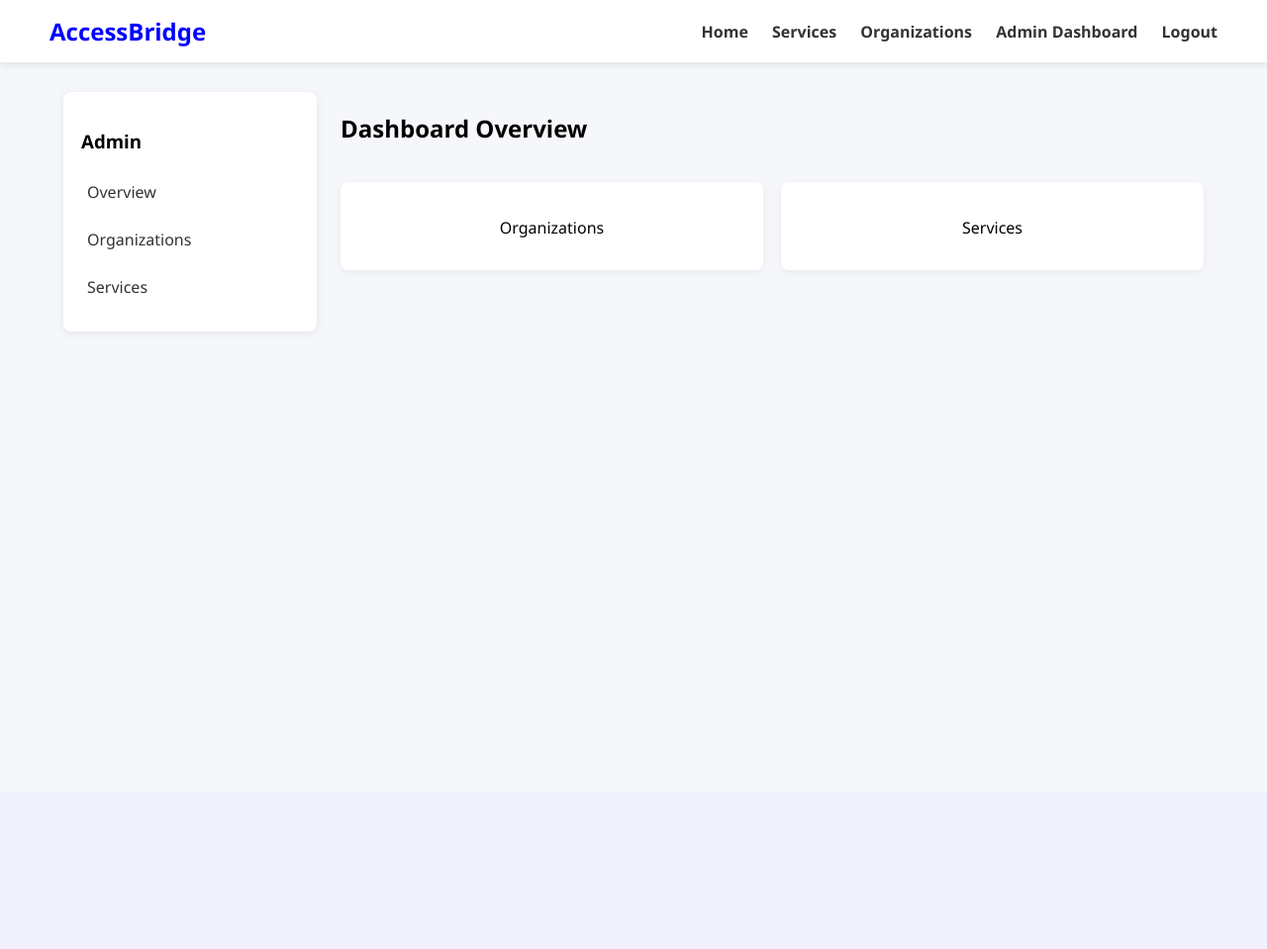
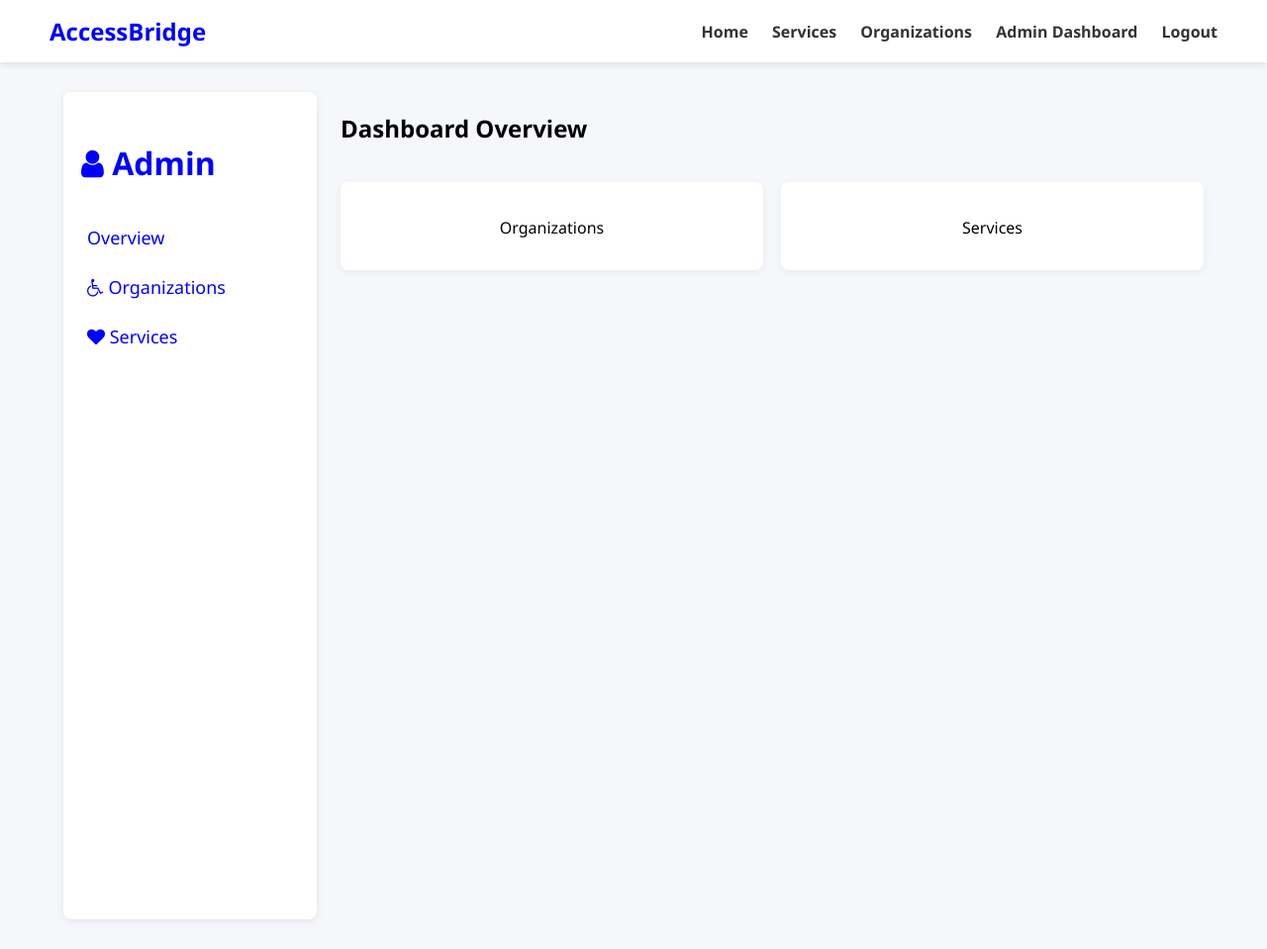
Before and after one commit to aganyo360/Access-Bridge, a Django app: page /dashboard/admin/ in a window 1280 px wide. Shown: the whole page at 99% size. Before the commit the page ends 338 px from the top, so only its background shows below. Run offline with Django 4.2, Linux system fonts and the light colour scheme; a user stored in the database is signed in.

Commit message:
update admin style

```diff
--- a/dashboard/templates/dashboard/base_dashboard.html
+++ b/dashboard/templates/dashboard/base_dashboard.html
@@ -5,7 +5,7 @@
 {% block content %}
 <style>
 .dashboard-wrap { display:flex; gap:24px; width:90%; max-width:1200px; margin:30px auto; }
-.sidebar { width: 220px; background:white; border-radius:8px; padding:18px; box-shadow:0 2px 8px rgba(0,0,0,0.08); }
+.sidebar { width: 220px; background:white; border-radius:8px; padding:18px; box-shadow:0 2px 8px rgba(0,0,0,0.08); height: 100vh; }
 .sidebar a { display:block; color:#333; padding:10px 6px; text-decoration:none; border-radius:6px; margin-bottom:6px; }
 .sidebar a.active { background:#2c7be5; color:white; }
 .main { flex:1; }
@@ -16,16 +16,19 @@
 .btn { padding:8px 12px; background:#2c7be5; color:white; border-radius:6px; text-decoration:none; }
 .btn-danger { background:#d9534f; }
 .form-row { margin-bottom:12px; }
+.edit-btn{color: white; background-color: green; }
 .form-row label { display:block; margin-bottom:6px; font-weight:600; }
 .form-row input, .form-row textarea, .form-row select { width:100%; padding:8px; border-radius:6px; border:1px solid #ccc; }
 </style>
 
 <div class="dashboard-wrap">
     <aside class="sidebar">
-        <h3>Admin</h3>
-        <a href="{% url 'dashboard:index' %}">Overview</a>
-        <a href="{% url 'dashboard:org-list' %}">Organizations</a>
-        <a href="{% url 'dashboard:service-list' %}">Services</a>
+        <h3 style="color: blue; font-size: 32px;"><i class="fa fa-user"></i> Admin</h3>
+
+
+        <a href="{% url 'dashboard:index' %}" style="font-size: 18px; color: blue;"> <i class="fa-solid fa-grip"></i>Overview</a>
+        <a href="{% url 'dashboard:org-list' %}" style="font-size: 18px; color: blue;"><i class="fa fa-wheelchair"></i> Organizations</a>
+        <a href="{% url 'dashboard:service-list' %}" style="font-size: 18px; color: blue;"><i class="fa fa-heart"></i> Services</a>
     </aside>
 
     <div class="main">
```
